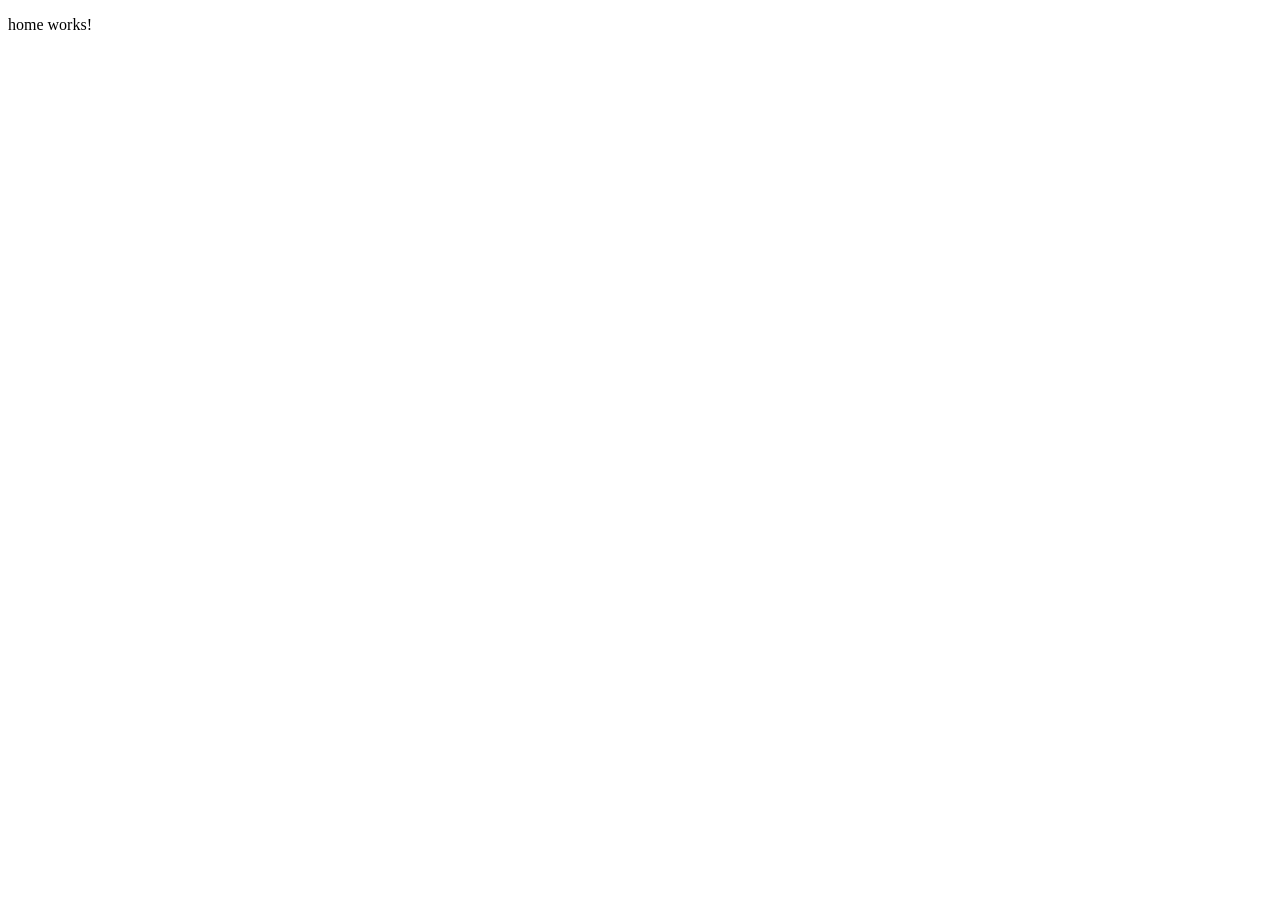
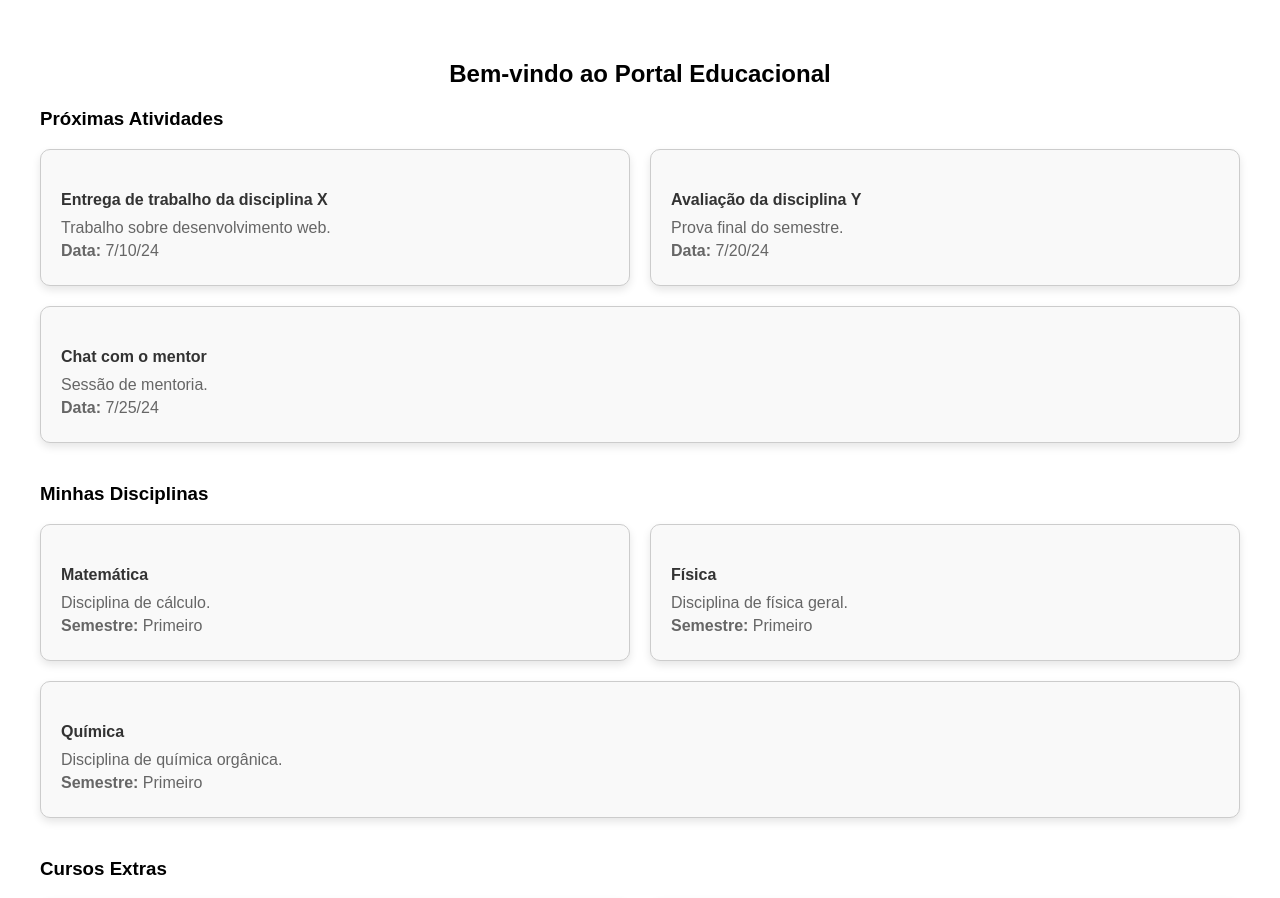
Before and after one commit to vXultz/portal-educacional-angular, an Angular app: page /home in a window 1280 px wide. Shown: the top 898 px of the page. Before the commit the page ends 800 px from the top, so only its background shows below. Built offline with nearby package versions, Linux system fonts and the light colour scheme.

Commit message:
tela home

```diff
--- a/src/app/home/home.component.css
+++ b/src/app/home/home.component.css
@@ -0,0 +1,52 @@
+.home-container {
+  max-width: 1200px;
+  margin: 20px auto;
+  padding: 20px;
+  font-family: Arial, sans-serif;
+}
+
+.home-container h2 {
+  text-align: center;
+  margin-bottom: 20px;
+}
+
+.section {
+  margin-bottom: 40px;
+}
+
+.cards-container {
+  display: flex;
+  flex-wrap: wrap;
+  gap: 20px;
+}
+
+.card {
+  flex: 1 1 calc(33.333% - 20px);
+  border: 1px solid #ccc;
+  border-radius: 10px;
+  padding: 20px;
+  box-shadow: 0 4px 8px rgba(0, 0, 0, 0.1);
+  background-color: #f9f9f9;
+}
+
+.card h4 {
+  margin-bottom: 10px;
+  color: #333;
+}
+
+.card p {
+  margin: 5px 0;
+  color: #666;
+}
+
+@media (max-width: 768px) {
+  .card {
+    flex: 1 1 calc(50% - 20px);
+  }
+}
+
+@media (max-width: 480px) {
+  .card {
+    flex: 1 1 100%;
+  }
+}
--- a/src/app/home/home.component.html
+++ b/src/app/home/home.component.html
@@ -1 +1,35 @@
-<p>home works!</p>
+<div class="home-container">
+  <h2>Bem-vindo ao Portal Educacional</h2>
+
+  <div class="section">
+    <h3>Próximas Atividades</h3>
+    <div class="cards-container">
+      <div class="card" *ngFor="let atividade of proximasAtividades">
+        <h4>{{ atividade.titulo }}</h4>
+        <p>{{ atividade.descricao }}</p>
+        <p><strong>Data:</strong> {{ atividade.data | date:'shortDate' }}</p>
+      </div>
+    </div>
+  </div>
+
+  <div class="section">
+    <h3>Minhas Disciplinas</h3>
+    <div class="cards-container">
+      <div class="card" *ngFor="let disciplina of minhasDisciplinas">
+        <h4>{{ disciplina.nome }}</h4>
+        <p>{{ disciplina.descricao }}</p>
+        <p><strong>Semestre:</strong> {{ disciplina.semestre }}</p>
+      </div>
+    </div>
+  </div>
+
+  <div class="section">
+    <h3>Cursos Extras</h3>
+    <div class="cards-container">
+      <div class="card" *ngFor="let curso of cursosExtras">
+        <h4>{{ curso.nome }}</h4>
+        <p>{{ curso.descricao }}</p>
+      </div>
+    </div>
+  </div>
+</div>
--- a/src/app/home/home.component.ts
+++ b/src/app/home/home.component.ts
@@ -1,12 +1,29 @@
+import { CommonModule } from '@angular/common';
 import { Component } from '@angular/core';
 
 @Component({
   selector: 'app-home',
   standalone: true,
-  imports: [],
+  imports: [CommonModule],
   templateUrl: './home.component.html',
   styleUrl: './home.component.css'
 })
 export class HomeComponent {
+  proximasAtividades: any[] = [
+    { titulo: 'Entrega de trabalho da disciplina X', descricao: 'Trabalho sobre desenvolvimento web.', data: new Date(2024, 6, 10) },
+    { titulo: 'Avaliação da disciplina Y', descricao: 'Prova final do semestre.', data: new Date(2024, 6, 20) },
+    { titulo: 'Chat com o mentor', descricao: 'Sessão de mentoria.', data: new Date(2024, 6, 25) },
+  ];
 
+  minhasDisciplinas: any[] = [
+    { nome: 'Matemática', descricao: 'Disciplina de cálculo.', semestre: 'Primeiro' },
+    { nome: 'Física', descricao: 'Disciplina de física geral.', semestre: 'Primeiro' },
+    { nome: 'Química', descricao: 'Disciplina de química orgânica.', semestre: 'Primeiro' },
+  ];
+
+  cursosExtras: any[] = [
+    { nome: 'Introdução à Programação', descricao: 'Curso básico de programação.' },
+    { nome: 'Design Gráfico', descricao: 'Curso sobre fundamentos do design.' },
+    { nome: 'Marketing Digital', descricao: 'Curso sobre estratégias de marketing online.' },
+  ];
 }
```
